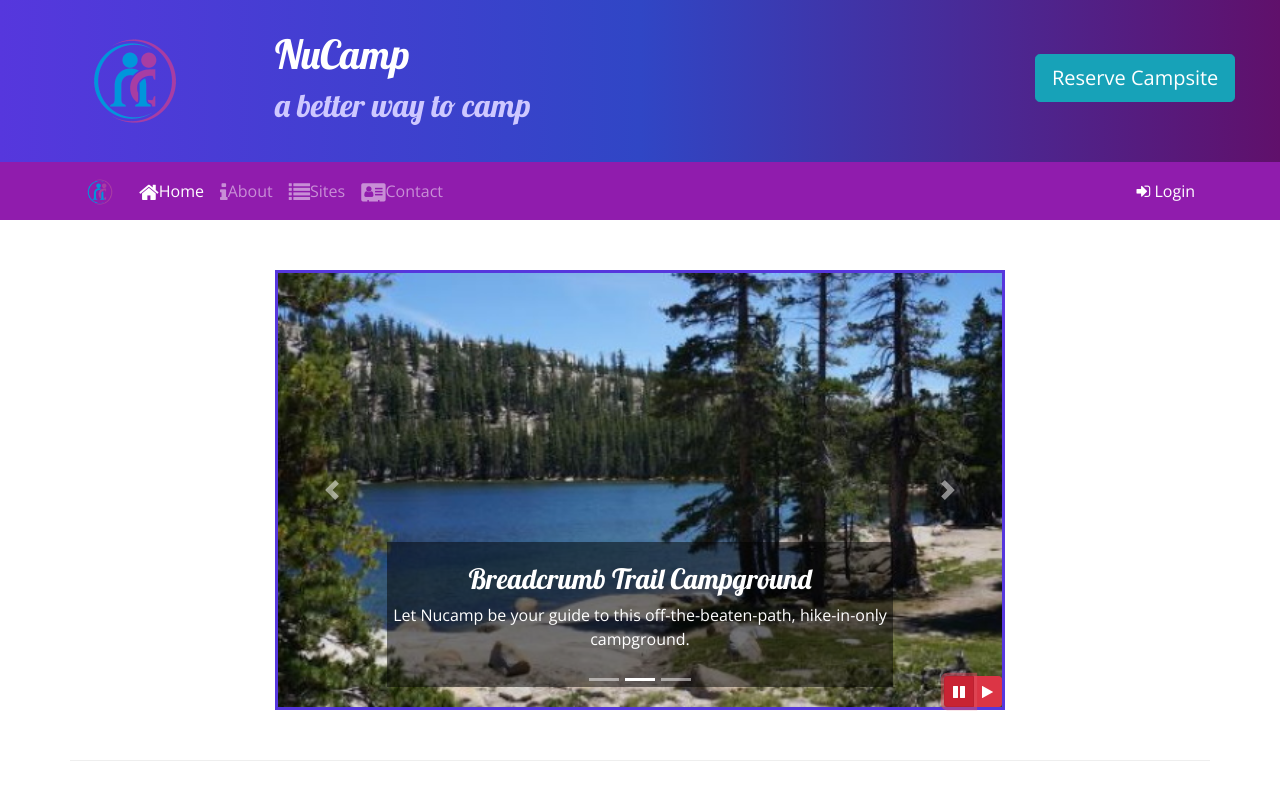
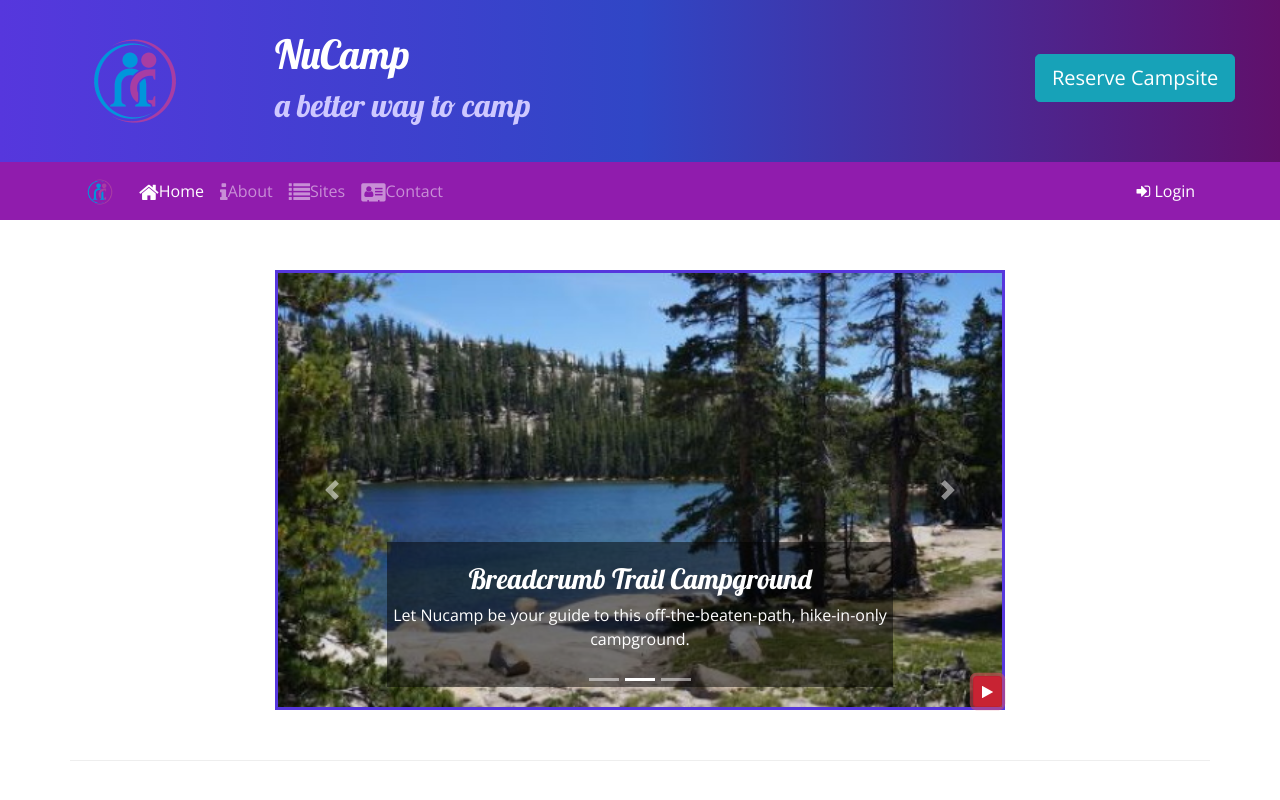
Before and after one commit to muharem34/nucampsite, a website: page index.html in a window 1280 px wide. Both pictures are taken after a click on the button 959 px from the left and 691 px from the top of the page. Shown: the top 800 px of the page. Drawn offline with nearby package versions, Linux system fonts and the light colour scheme.

Commit message:
Bootstrap and Jquery Part 2

```diff
--- a/index.html
+++ b/index.html
@@ -226,20 +226,30 @@
                         <span class="carousel-control-next-icon"></span>
                         <span class="sr-only">Next</span>
                     </a>
-                    <!-- Adding Play/Pause Button to the Carousel -->
-                    <div class="btn-group" id="carouselButton">
-                        <button class="btn btn-danger btn-sm" id="carouselPause">
+                        <!-- Adding Play/Pause Button to the Carousel -->
+
+                    <!-- <div class="btn-group" id="carouselButton">
+                        <button class="btn btn-warning btn-sm" id="carouselPause">
                             <i class="fa fa-pause"></i>
                         </button>
-                        <button class="btn btn-danger btn-sm" id="carouselPlay">
+                        <button class="btn btn-primary btn-sm" id="carouselPlay">
                             <i class="fa fa-play"></i>
                         </button>
-                    </div>
+                    </div> -->
+
+                        <!-- We will add a single button that cycles between pause/play when clicked
+                     -->
+                     <div>
+                        <button class="btn btn-danger btn-sm" id="carouselButton">
+                            <i class="fa fa-pause"></i>
+                        </button>
+
+                     </div>
                 </div>
 
             </div>
         </div>
-        <!-- delete closing div -->
+
 
         <div class="row row-content algn-items-center">
             <div class="col-sm-4 col-md-3 order-sm-last">
@@ -337,8 +347,8 @@
     });
 </script> -->
 
-<!-- jquery scrip for carousel play/pause buttons -->
-<script>
+        <!-- jquery scrip for carousel play/pause buttons code for the previous play/pause button -->
+<!-- <script>
     $(function() {
         $(".carousel").carousel( { interval: 2000, pause: "false"  } );  //The pause: "falese" eliminates issue in small devices
         $("#carouselPause").click(function(){
@@ -348,8 +358,26 @@
             $(".carousel").carousel("cycle");
         });
     });
+</script> -->
+
+<!-- script for only single pause/play button to cycle to change when clicked -->
+
+<script>
+    $(function() {
+        $(".carousel").carousel( { interval: 2000 } );
+        $("#carouselButton").click(function(){
+            if ($("#carouselButton").children("i").hasClass("fa-pause")) {
+                $(".carousel").carousel("pause");
+                $("#carouselButton").children("i").removeClass("fa-pause");
+                $("#carouselButton").children("i").addClass("fa-play");
+            } else {
+                $(".carousel").carousel("cycle");
+                $("#carouselButton").children("i").removeClass("fa-play");
+                $("#carouselButton").children("i").addClass("fa-pause");
+            }
+        });
+    });
 </script>
-
 
 </body>
 
```
